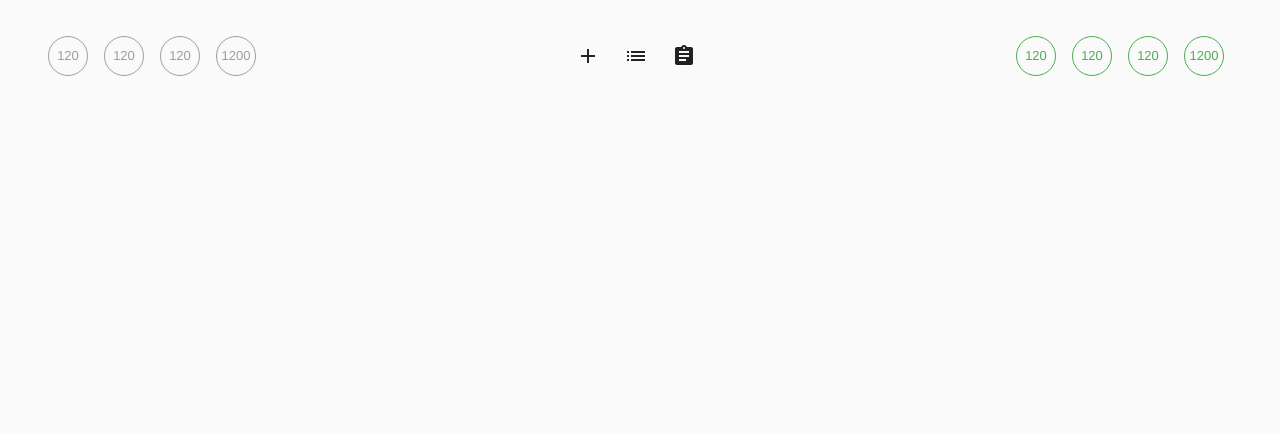
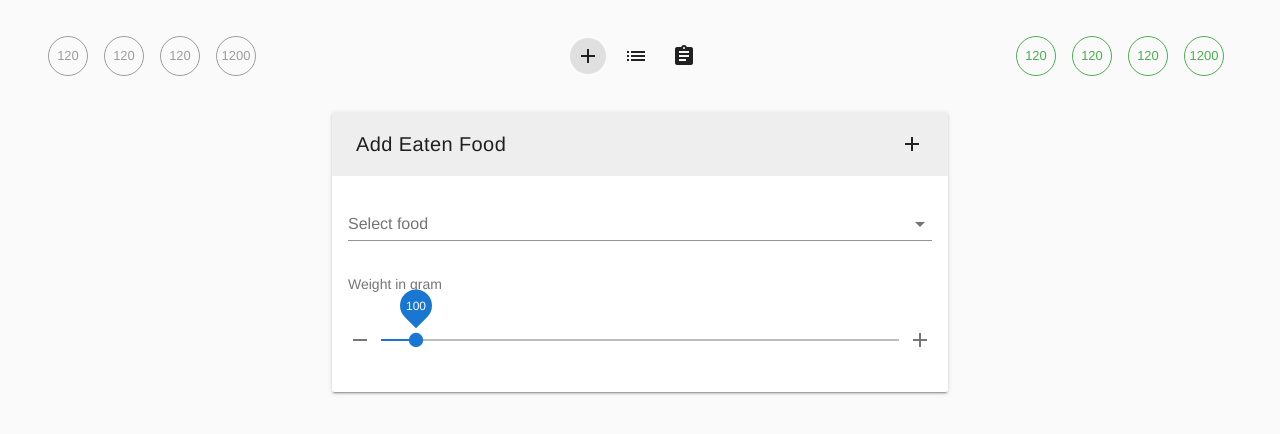
Before and after one commit to lirugo/ifood-front, a Vue app: page /#/AddEatenFood in a window 1280 px wide. Shown: the top 434 px of the page. Built offline with nearby package versions, Linux system fonts and the light colour scheme.

Commit message:
Added Add Eaten Food mockup

```diff
--- /dev/null
+++ b/src/components/AddEatenFood.vue
@@ -0,0 +1,61 @@
+<template xmlns:v-slot="http://www.w3.org/1999/XSL/Transform">
+  <v-layout row>
+    <v-flex xs12 sm6 offset-sm3>
+      <v-card>
+        <v-toolbar color="grey lighten-3" class="elevation-0">
+          <v-toolbar-title>Add Eaten Food</v-toolbar-title>
+          <v-spacer></v-spacer>
+
+          <v-btn icon>
+            <v-icon>add</v-icon>
+          </v-btn>
+        </v-toolbar>
+
+        <v-card-text>
+          <v-form
+                  lazy-validation
+          >
+            <v-select
+                    v-model="select"
+                    :items="items"
+                    :rules="[v => !!v || 'Item is required']"
+                    label="Select food"
+                    required
+            ></v-select>
+
+            <v-subheader class="pl-0">Weight in gram</v-subheader>
+            <v-slider
+                    thumb-label="always"
+                    v-model="slider"
+                    step="10"
+                    min="0"
+                    max="1500"
+                    append-icon="add"
+                    prepend-icon="remove"
+            ></v-slider>
+
+          </v-form>
+        </v-card-text>
+
+      </v-card>
+    </v-flex>
+  </v-layout>
+</template>
+
+<script>
+  export default {
+    data: () => ({
+      items: [
+        'Food 1',
+        'Food 2',
+        'Food 3',
+        'Food 4'
+      ],
+      slider: 100,
+      select: null,
+    }),
+  }
+</script>
+
+<style scoped>
+</style>
--- a/src/components/Menu.vue
+++ b/src/components/Menu.vue
@@ -27,7 +27,7 @@
 
       <v-spacer></v-spacer>
 
-      <v-btn icon>
+      <v-btn icon to="/AddEatenFood">
           <v-icon>add</v-icon>
       </v-btn>
       <v-btn icon to="/ListOfFood">
--- a/src/main.js
+++ b/src/main.js
@@ -12,9 +12,11 @@ Vue.config.productionTip = false
 
 import ListOfFood from './components/ListOfFood.vue'
 import ListOfEatenFood from './components/ListOfEatenFood.vue'
+import AddEatenFood from './components/AddEatenFood.vue'
 const routes = [
   { path: '/ListOfFood', component: ListOfFood },
   { path: '/ListOfEatenFood', component: ListOfEatenFood },
+  { path: '/AddEatenFood', component: AddEatenFood },
 ]
 
 const router = new VueRouter({
```
